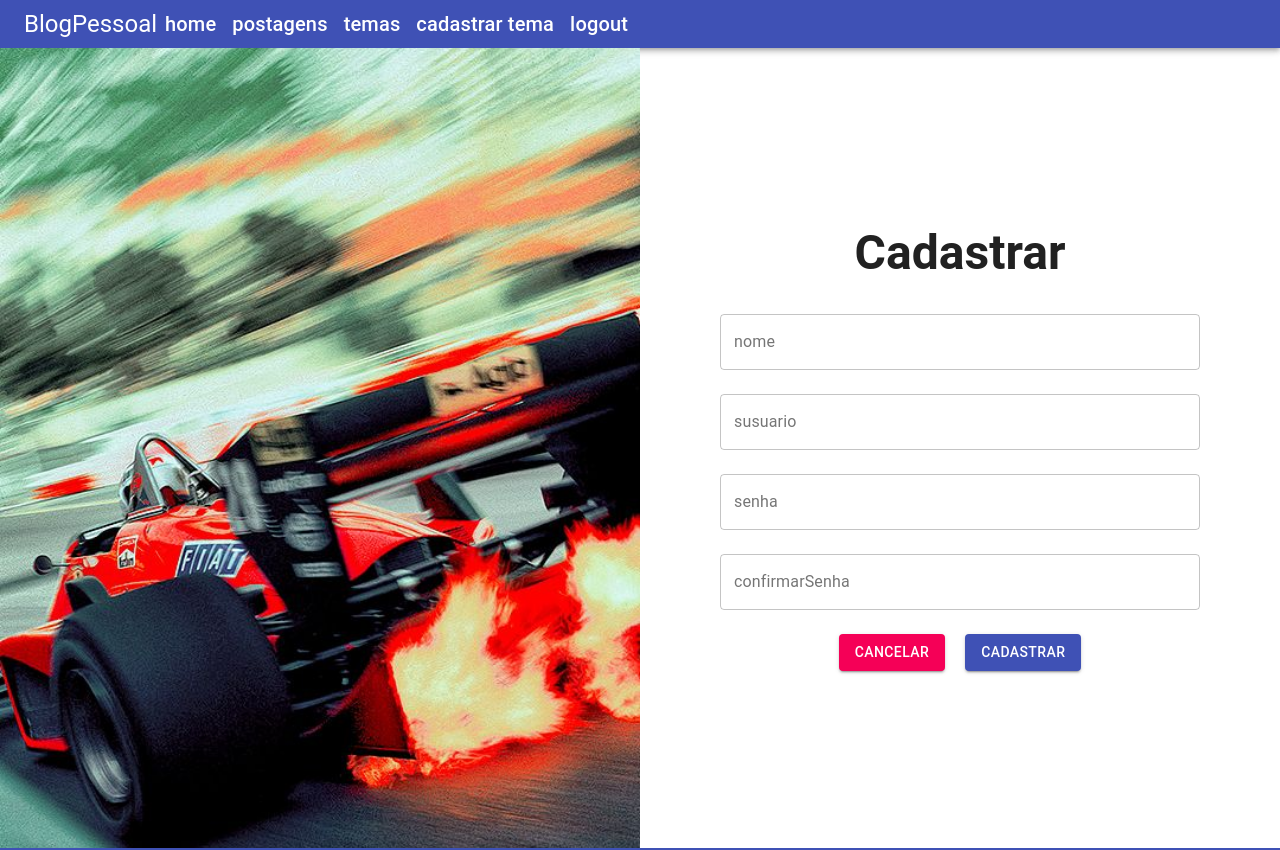
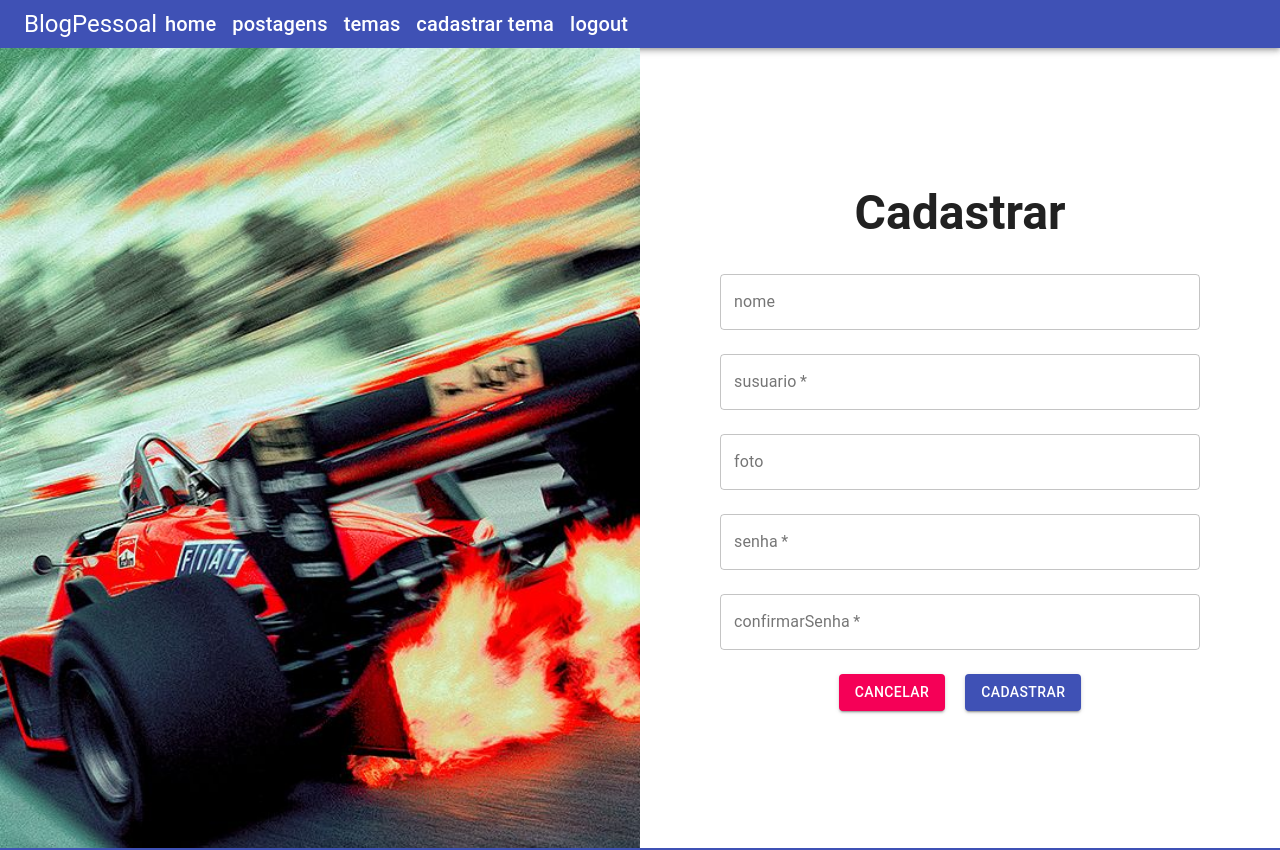
Before and after one commit to MauricioBRA/blog-pessoal, a React (Create React App) app: page /cadastro in a window 1280 px wide. Shown: the top 850 px of the page. Built offline with nearby package versions, Linux system fonts and the light colour scheme.

Commit message:
Atualização do código

```diff
--- a/src/paginas/cadastroUsuario/CadastroUsuario.tsx
+++ b/src/paginas/cadastroUsuario/CadastroUsuario.tsx
@@ -72,16 +72,26 @@ function CadastroUsuario() {
                             name="nome" margin="normal" fullWidth />
 
                         <TextField value={user.usuario} onChange={(e: ChangeEvent<HTMLInputElement>) => updatedModel(e)}
-                            id="usuario" label="susuario" variant="outlined"
-                            name="usuario" margin="normal" fullWidth />
+                            type="email" id="usuario" label="susuario" variant="outlined"
+                            name="usuario" margin="normal" fullWidth required />
+
+                        <TextField
+                            onChange={(e: ChangeEvent<HTMLInputElement>) => updatedModel(e)}
+                            value={user.foto}
+                            id='foto'
+                            label='foto'
+                            variant='outlined'
+                            name='foto'
+                            margin='normal'
+                            fullWidth />
 
                         <TextField value={user.senha} onChange={(e: ChangeEvent<HTMLInputElement>) => updatedModel(e)}
                             id="senha" label="senha" variant="outlined"
-                            name="senha" margin="normal" type="password" fullWidth />
+                            name="senha" margin="normal" type="password" fullWidth required />
 
                         <TextField value={confirmarSenha} onChange={(e: ChangeEvent<HTMLInputElement>) => confirmarSenhaHandle(e)}
                             id="confirmarSenha" label="confirmarSenha" variant="outlined"
-                            name="confirmarSenha" margin="normal" type="password" fullWidth />
+                            name="confirmarSenha" margin="normal" type="password" fullWidth required />
 
                         <Box marginTop={2} textAlign="center">
                             <Link to="/login" className="text-decorator-none">
```
